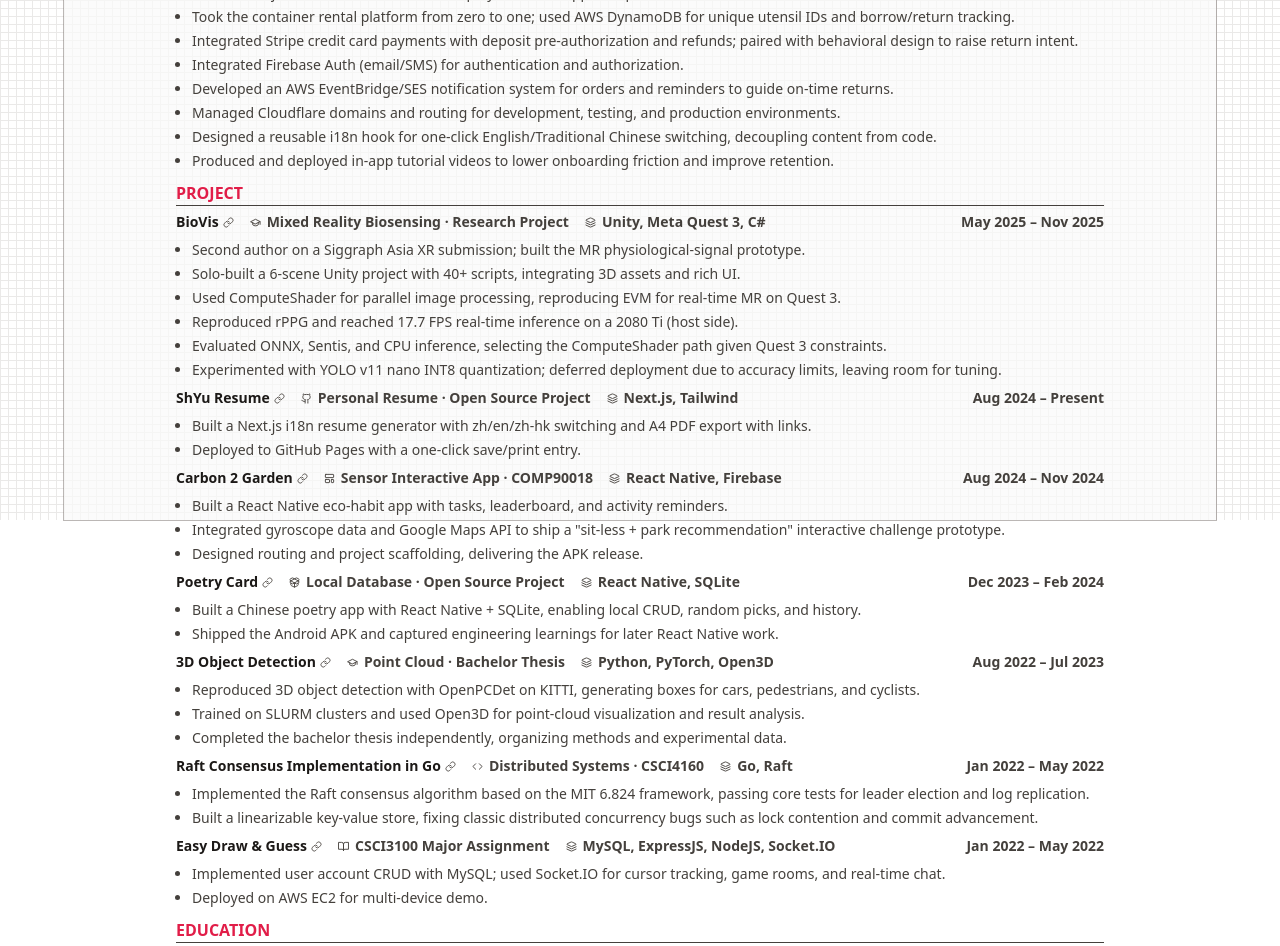
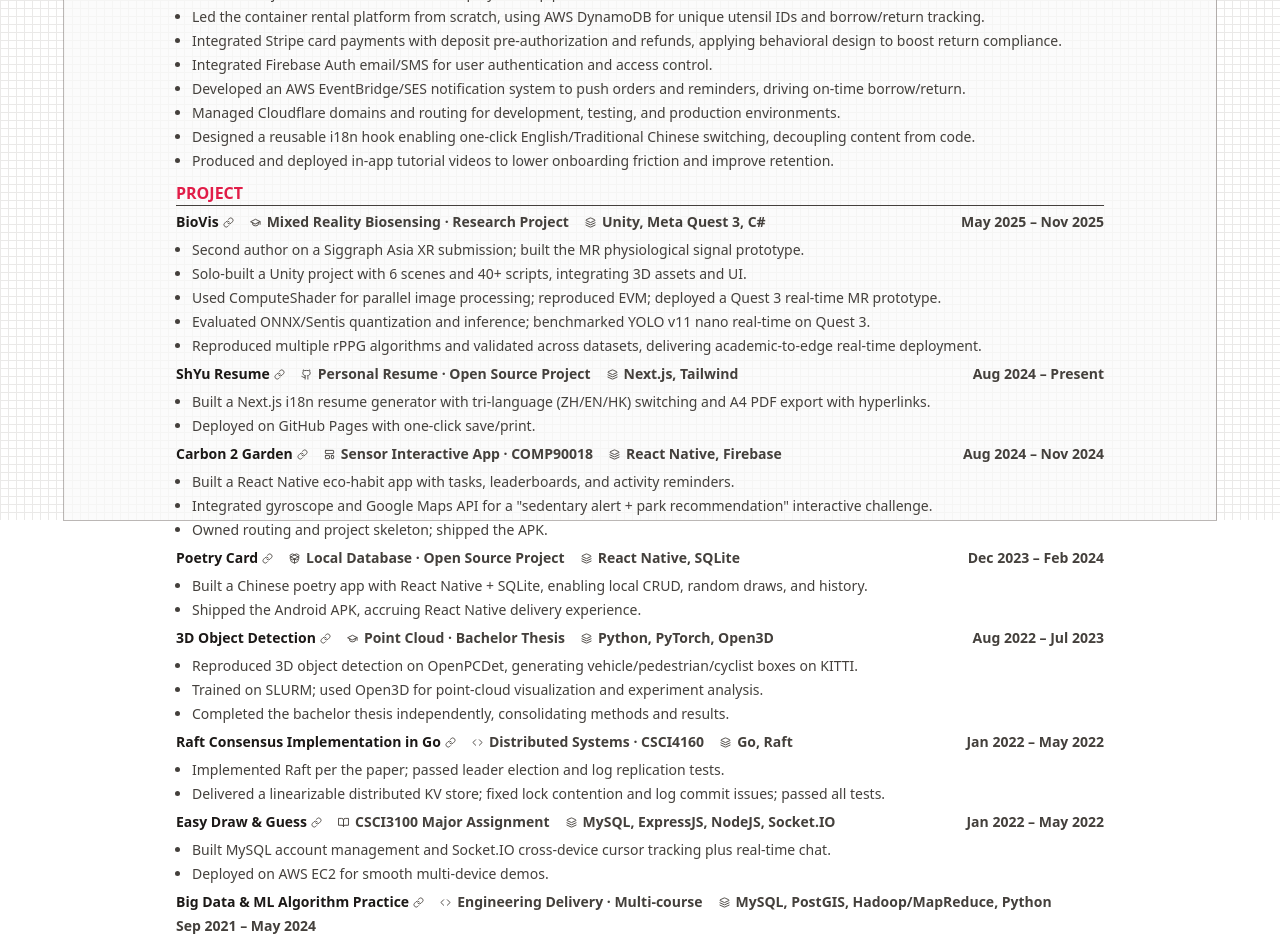
Before and after one commit to shyu216/shyu-resume, a Next.js app: page / in a window 1280 px wide. Shown: the part 280-1226 px from the top of the page. Built offline with nearby package versions, Linux system fonts and the light colour scheme.

Commit message:
add some course details

```diff
--- a/components/section/experience.tsx
+++ b/components/section/experience.tsx
@@ -45,14 +45,14 @@
         </div>
       </div>
 
-      {bulletPoints && <ul className="list-disc ml-4 mt-1">
-        {bulletPoints.map((point, index) => (
+      {bulletPointsShort && <ul className="flex gap-x-8 items-center flex-wrap ml-4 list-disc">
+        {bulletPointsShort.map((point, index) => (
           <li key={index}>{point}</li>
         ))}
       </ul>}
 
-      {bulletPointsShort && <ul className="flex gap-x-8 items-center flex-wrap ml-4 list-disc">
-        {bulletPointsShort.map((point, index) => (
+      {bulletPoints && <ul className="list-disc ml-4 mt-1">
+        {bulletPoints.map((point, index) => (
           <li key={index}>{point}</li>
         ))}
       </ul>}
--- a/content/en/projects.ts
+++ b/content/en/projects.ts
@@ -11,12 +11,11 @@
     dateRange: "May 2025 – Nov 2025",
     techStack: "Unity, Meta Quest 3, C#",
     bullets: [
-      "Second author on a Siggraph Asia XR submission; built the MR physiological-signal prototype.",
-      "Solo-built a 6-scene Unity project with 40+ scripts, integrating 3D assets and rich UI.",
-      "Used ComputeShader for parallel image processing, reproducing EVM for real-time MR on Quest 3.",
-      "Reproduced rPPG and reached 17.7 FPS real-time inference on a 2080 Ti (host side).",
-      "Evaluated ONNX, Sentis, and CPU inference, selecting the ComputeShader path given Quest 3 constraints.",
-      "Experimented with YOLO v11 nano INT8 quantization; deferred deployment due to accuracy limits, leaving room for tuning.",
+    "Second author on a Siggraph Asia XR submission; built the MR physiological signal prototype.",
+    "Solo-built a Unity project with 6 scenes and 40+ scripts, integrating 3D assets and UI.",
+    "Used ComputeShader for parallel image processing; reproduced EVM; deployed a Quest 3 real-time MR prototype.",
+    "Evaluated ONNX/Sentis quantization and inference; benchmarked YOLO v11 nano real-time on Quest 3.",
+    "Reproduced multiple rPPG algorithms and validated across datasets, delivering academic-to-edge real-time deployment.",
     ],
     rank: 1,
   },
@@ -29,8 +28,8 @@
     dateRange: "Aug 2024 – Present",
     techStack: "Next.js, Tailwind",
     bullets: [
-      "Built a Next.js i18n resume generator with zh/en/zh-hk switching and A4 PDF export with links.",
-      "Deployed to GitHub Pages with a one-click save/print entry.",
+	  "Built a Next.js i18n resume generator with tri-language (ZH/EN/HK) switching and A4 PDF export with hyperlinks.",
+	  "Deployed on GitHub Pages with one-click save/print.",
     ],
     rank: 1,
   },
@@ -43,9 +42,9 @@
     dateRange: "Aug 2024 – Nov 2024",
     techStack: "React Native, Firebase",
     bullets: [
-      "Built a React Native eco-habit app with tasks, leaderboard, and activity reminders.",
-      "Integrated gyroscope data and Google Maps API to ship a \"sit-less + park recommendation\" interactive challenge prototype.",
-      "Designed routing and project scaffolding, delivering the APK release.",
+    "Built a React Native eco-habit app with tasks, leaderboards, and activity reminders.",
+    "Integrated gyroscope and Google Maps API for a \"sedentary alert + park recommendation\" interactive challenge.",
+    "Owned routing and project skeleton; shipped the APK.",
     ],
     rank: 1,
   },
@@ -58,8 +57,8 @@
     dateRange: "Dec 2023 – Feb 2024",
     techStack: "React Native, SQLite",
     bullets: [
-      "Built a Chinese poetry app with React Native + SQLite, enabling local CRUD, random picks, and history.",
-      "Shipped the Android APK and captured engineering learnings for later React Native work.",
+	  "Built a Chinese poetry app with React Native + SQLite, enabling local CRUD, random draws, and history.",
+	  "Shipped the Android APK, accruing React Native delivery experience.",
     ],
     rank: 2,
   },
@@ -72,9 +71,9 @@
     dateRange: "Aug 2022 – Jul 2023",
     techStack: "Python, PyTorch, Open3D",
     bullets: [
-      "Reproduced 3D object detection with OpenPCDet on KITTI, generating boxes for cars, pedestrians, and cyclists.",
-      "Trained on SLURM clusters and used Open3D for point-cloud visualization and result analysis.",
-      "Completed the bachelor thesis independently, organizing methods and experimental data.",
+    "Reproduced 3D object detection on OpenPCDet, generating vehicle/pedestrian/cyclist boxes on KITTI.",
+    "Trained on SLURM; used Open3D for point-cloud visualization and experiment analysis.",
+    "Completed the bachelor thesis independently, consolidating methods and results.",
     ],
     rank: 1,
   },
@@ -87,8 +86,8 @@
     dateRange: "Jan 2022 – May 2022",
     techStack: "Go, Raft",
     bullets: [
-      "Implemented the Raft consensus algorithm based on the MIT 6.824 framework, passing core tests for leader election and log replication.",
-      "Built a linearizable key-value store, fixing classic distributed concurrency bugs such as lock contention and commit advancement.",
+	  "Implemented Raft per the paper; passed leader election and log replication tests.",
+	  "Delivered a linearizable distributed KV store; fixed lock contention and log commit issues; passed all tests.",
     ],
     rank: 1,
   },
@@ -101,9 +100,25 @@
     dateRange: "Jan 2022 – May 2022",
     techStack: "MySQL, ExpressJS, NodeJS, Socket.IO",
     bullets: [
-      "Implemented user account CRUD with MySQL; used Socket.IO for cursor tracking, game rooms, and real-time chat.",
-      "Deployed on AWS EC2 for multi-device demo.",
+    "Built MySQL account management and Socket.IO cross-device cursor tracking plus real-time chat.",
+    "Deployed on AWS EC2 for smooth multi-device demos.",
     ],
     rank: 3,
   },
+  {
+    id: "course-algorithm-practice",
+    name: "Big Data & ML Algorithm Practice",
+    subtitle: "Engineering Delivery · Multi-course",
+    subtitleIcon: Icons.Code,
+    link: "https://shyu216.github.io/knownoevil/study/",
+    dateRange: "Sep 2021 – May 2024",
+    techStack: "MySQL, PostGIS, Hadoop/MapReduce, Python",
+    bullets: [
+      "IERG4300 (Big Data): Designed Hadoop/MapReduce distributed algorithms (parallel Dijkstra, PageRank, K-Means); optimized data processing flow.",
+      "CSCI3170 (Databases): Designed 5 related tables with PK/FK; wrote 8 complex SQL queries for league/team/sponsor analytics.",
+      "GEOM90008 (Spatial DB): Used PostGIS spatial SQL for distance, routing, elevation analyses across GIS scenarios.",
+      "COMP90054 (AI Planning): Built multi-strategy Splendor agents, modeling MDP and rewards; tuned a planning agent to a 27–13 record; honed search/heuristic tuning.",
+    ],
+    rank: 1,
+  },
 ];
--- a/content/en/work-experience.ts
+++ b/content/en/work-experience.ts
@@ -10,14 +10,14 @@
 		dateRange: "Apr 2023 - Feb 2024",
 		techStack: "Next.js, AWS",
 		bullets: [
-			"Technical lead; led a 3-person team, delivered 80+ features across consumer and merchant apps, passed UAT, and launched.",
-			"Built a Next.js SSR PWA with AWS CDK/Amplify CI/CD to support rapid iteration.",
-			"Took the container rental platform from zero to one; used AWS DynamoDB for unique utensil IDs and borrow/return tracking.",
-			"Integrated Stripe credit card payments with deposit pre-authorization and refunds; paired with behavioral design to raise return intent.",
-			"Integrated Firebase Auth (email/SMS) for authentication and authorization.",
-			"Developed an AWS EventBridge/SES notification system for orders and reminders to guide on-time returns.",
+			"Technical lead; led a 3-person team to deliver 80+ features across consumer and restaurant apps, pass UAT, and launch.",
+			"Built a Next.js SSR PWA with AWS CDK/Amplify CI/CD pipelines to accelerate iteration.",
+			"Led the container rental platform from scratch, using AWS DynamoDB for unique utensil IDs and borrow/return tracking.",
+			"Integrated Stripe card payments with deposit pre-authorization and refunds, applying behavioral design to boost return compliance.",
+			"Integrated Firebase Auth email/SMS for user authentication and access control.",
+			"Developed an AWS EventBridge/SES notification system to push orders and reminders, driving on-time borrow/return.",
 			"Managed Cloudflare domains and routing for development, testing, and production environments.",
-			"Designed a reusable i18n hook for one-click English/Traditional Chinese switching, decoupling content from code.",
+			"Designed a reusable i18n hook enabling one-click English/Traditional Chinese switching, decoupling content from code.",
 			"Produced and deployed in-app tutorial videos to lower onboarding friction and improve retention."
 		]
 	}
--- a/content/zh-hk/projects.ts
+++ b/content/zh-hk/projects.ts
@@ -11,12 +11,11 @@
     dateRange: "2025年5月 - 2025年11月",
     techStack: "Unity, Meta Quest 3, C#",
     bullets: [
-      "協助導師完成 Siggraph Asia XR 論文投稿（第二作者），負責 MR 生理信號檢測原型開發",
-      "獨立開發 6 場景、40+ 腳本的 Unity 項目，整合 3D 模型與豐富 UI",
-      "利用 ComputeShader 並行加速圖像處理，複現 EVM 算法，實現 Quest 3 端實時 MR 原型",
-      "複現 rPPG 算法，在 2080 Ti 上達到 17.7 FPS 實時推理（主機端）",
-      "評估 ONNX、Sentis 及 CPU 推理方案，基於 Quest 3 算力限制選定 ComputeShader 路徑",
-      "嘗試 YOLO v11 nano INT8 量化，因精度約束未部署，保留模型優化空間"
+    "協助導師完成 Siggraph Asia XR 論文投稿（第二作者），負責 MR 生理信號檢測軟件原型開發",
+    "獨立開發 6 場景、40+ 腳本的 Unity 專案，完成 3D 資源整合與 UI 搭建",
+    "基於 ComputeShader 實現圖像處理並行加速，複現 EVM 算法，完成 Quest 3 實時 MR 原型部署",
+    "評估 ONNX、Sentis 模型量化與推理方案，在 Quest 3 完成 YOLO v11 nano 實時推理測試與對比",
+    "複現多款 rPPG 算法並在多數據集完成性能驗證，實現從學術評估到端側實時部署"
     ],
     rank: 1,
   },
@@ -29,8 +28,8 @@
     dateRange: "2024年8月 - 進行中",
     techStack: "Next.js, Tailwind",
     bullets: [
-      "開發基於 Next.js 的 i18n 履歷生成器，支援中/英/港三語切換及 A4 PDF 導出（含超鏈接）",
-      "部署於 GitHub Pages，提供一鍵保存/打印入口"
+	  "開發基於 Next.js 的 i18n 履歷生成器，支援中/英/港三語切換及 A4 PDF 導出（含超連結）",
+	  "部署於 GitHub Pages，提供一鍵保存/列印入口"
     ],
     rank: 1,
   },
@@ -43,9 +42,9 @@
     dateRange: "2024年8月 - 2024年11月",
     techStack: "React Native, Firebase",
     bullets: [
-      "開發 React Native 環保習慣 App，實現任務系統、排行榜、運動提醒",
-      "集成陀螺儀傳感器與 Google Maps API，完成“久坐提醒+公園推薦”互動挑戰原型",
-      "負責路由設計及項目架構，完成 APK 打包發布"
+    "開發 React Native 環保習慣 App，實現任務系統、排行榜、運動提醒",
+    "集成陀螺儀傳感器與 Google Maps API，完成“久坐提醒 + 公園推薦”互動挑戰原型",
+    "負責路由設計及專案骨架，完成 APK 打包發布"
     ],
     rank: 1,
   },
@@ -58,8 +57,8 @@
     dateRange: "2023年12月 - 2024年2月",
     techStack: "React Native, SQLite",
     bullets: [
-      "使用 React Native + SQLite 開發古詩詞 App，實現本地 CRUD、隨機抽取、歷史記錄",
-      "完成 Android APK 打包發布，為後續 React Native 項目積累工程經驗"
+	  "使用 React Native + SQLite 開發古詩詞 App，實現本地 CRUD、隨機抽取、歷史記錄",
+	  "完成 Android APK 打包發布，為後續 React Native 專案累積工程經驗"
     ],
     rank: 2,
   },
@@ -72,9 +71,9 @@
     dateRange: "2022年8月 - 2023年7月",
     techStack: "Python, PyTorch, Open3D",
     bullets: [
-      "基於 OpenPCDet 複現 3D 目標檢測，在 KITTI 數據集生成車輛/行人/自行車檢測框",
-      "使用 SLURM 集群訓練模型，通過 Open3D 完成點雲可視化及實驗結果分析",
-      "獨立完成本科畢業論文，系統整理檢測方法與實驗數據"
+    "基於 OpenPCDet 複現 3D 目標檢測，在 KITTI 數據集生成車輛/行人/自行車檢測框",
+    "使用 SLURM 集群訓練模型，透過 Open3D 完成點雲視覺化與實驗分析",
+    "獨立完成本科畢業論文，系統整理檢測方法與實驗數據"
     ],
     rank: 1,
   },
@@ -87,9 +86,25 @@
   dateRange: "2022年1月 - 2022年5月",
   techStack: "MySQL, ExpressJS, NodeJS, Socket.IO",
     bullets: [
-      "基於MySQL實現遊戲帳號增刪改查，利用Socket.IO實現跨設備光標追蹤、遊戲房間與即時聊天。",
-      "部署於AWS EC2雲端，支持多設備流暢演示。",
+    "基於 MySQL 實現遊戲帳號管理，利用 Socket.IO 實現跨設備游標追蹤與即時聊天",
+    "部署於 AWS EC2，支援多設備流暢演示"
     ],
     rank: 3,
   },
+  {
+    id: "course-algorithm-practice",
+    name: "大數據與機器學習算法實踐",
+    subtitle: "工程落地 · 多課程綜合",
+    subtitleIcon: Icons.Code,
+    link: "https://shyu216.github.io/knownoevil/study/",
+    dateRange: "2021年9月 - 2024年5月",
+    techStack: "MySQL, PostGIS, Hadoop/MapReduce, Python",
+    bullets: [
+      "IERG4300（大數據分析）：基於 Hadoop/MapReduce 設計分布式算法，實現並行 Dijkstra、PageRank、K-Means，優化大數據處理流程",
+      "CSCI3170（數據庫）：設計 5 張帶主鍵/外鍵的關聯表，撰寫 8 個高複雜度 SQL 查詢，完成體育聯賽數據統計分析",
+      "GEOM90008（空間數據庫）：基於 PostGIS 實現空間 SQL 查詢，落地距離計算、路徑規劃、高程分析等 GIS 場景",
+      "COMP90054（AI 規劃）：為 Splendor 遊戲設計多策略 AI，抽象 MDP 狀態、設計獎勵，優化規劃 Agent（27 勝 13 負），掌握搜索/調參",
+    ],
+    rank: 1,
+  },
 ];
--- a/content/zh/projects.ts
+++ b/content/zh/projects.ts
@@ -11,12 +11,11 @@
     dateRange: "2025年5月 - 2025年11月",
     techStack: "Unity, Meta Quest 3, C#",
     bullets: [
-      "协助导师完成 Siggraph Asia XR 论文投稿（第二作者），负责 MR 生理信号检测原型开发",
-      "独立开发 6 场景、40+ 脚本的 Unity 项目，集成 3D 模型与丰富 UI",
-      "利用 ComputeShader 并行加速图像处理，复现 EVM 算法，实现 Quest 3 端实时 MR 原型",
-      "复现 rPPG 算法，在 2080 Ti 上达到 17.7 FPS 实时推理（主机端）",
-      "评估 ONNX、Sentis 及 CPU 推理方案，基于 Quest 3 算力限制选定 ComputeShader 路径",
-      "尝试 YOLO v11 nano INT8 量化，因精度约束未部署，保留模型优化空间",
+      "协助导师完成 Siggraph Asia XR 论文投稿（第二作者），负责 MR 生理信号检测软件原型开发",
+      "独立开发 6 场景、40+ 脚本的 Unity 项目，完成 3D 资源整合与 UI 界面搭建",
+      "基于 ComputeShader 实现图像处理并行加速，复现 EVM 算法，完成 Quest 3 实时 MR 原型部署",
+      "评估 ONNX、Sentis 等模型量化与推理方案，在 Quest 3 完成 YOLO v11 nano 实时推理性能测试与对比",
+      "复现多款 rPPG 算法并在多数据集上完成性能验证，实现从学术评估到实时端侧部署的落地",
     ],
     rank: 1,
   },
@@ -87,8 +86,8 @@
     dateRange: "2022年1月 - 2022年5月",
     techStack: "Go, Raft",
     bullets: [
-      "基于 MIT 6.824 框架实现 Raft 共识算法，通过 Leader Election 及日志复制核心测试",
-      "实现线性一致 KV 存储，修复锁竞争、commit 推进等分布式系统典型并发 bug",
+      "研读 Raft 论文核心原理，基于论文要点实现 Raft 共识算法，通过 Leader 选举与日志复制核心模块测试",
+      "实现支持线性一致性的分布式 KV 存储，修复锁竞争、日志提交推进等分布式系统典型并发问题，稳定通过所有测试用例",
     ],
     rank: 1,
   },
@@ -106,4 +105,20 @@
     ],
     rank: 3,
   },
+  {
+  id: "course-algorithm-practice",
+  name: "大数据与机器学习算法实践",
+  subtitle: "工程落地 · 多课程综合",
+  subtitleIcon: Icons.Code,
+  link: "https://shyu216.github.io/knownoevil/study/",
+  dateRange: "2021年9月 - 2024年5月",
+  techStack: "MySQL, PostGIS, Hadoop/MapReduce, Python",
+  bullets: [
+    "IERG4300（大数据分析）：基于Hadoop/MapReduce设计分布式算法系统，实现并行Dijkstra单源最短路径、PageRank、K-Means聚类等算法，掌握大数据处理流程优化技巧",
+    "CSCI3170（数据库）：设计5张带主键/外键的关联表，编写8个高复杂度SQL查询（多表联查/嵌套子查询/自定义公式），完成联赛/球队/赞助商的体育数据统计分析",
+    "GEOM90008（空间数据库）：基于PostGIS实现空间SQL查询，落地地理距离计算、路径规划、高程分析等GIS场景，覆盖单点高程查询、区域坡度统计等核心需求",
+    "COMP90054（AI 规划）：针对Splendor游戏开发多策略AI智能体，抽象MDP状态空间/设计奖励函数，优化经典规划Agent（击败TA基准，27胜13负），掌握强化学习参数调优逻辑"
+  ],
+  rank: 1,
+},
 ];
--- a/content/zh/work-experience.ts
+++ b/content/zh/work-experience.ts
@@ -10,8 +10,8 @@
     dateRange: "2023年4月 - 2024年2月",
     techStack: "Next.js, AWS",
     bullets: [
-      "技术负责人，带领 3 人团队，完成 80+ 功能开发，通过 UAT 并上线，涵盖用户端与商家端双应用",
-      "搭建 Next.js SSR PWA + AWS CDK/Amplify CI/CD，实现快速迭代",
+      "技术负责人，带领 3 人团队，完成 80+ 功能开发，通过 UAT 并上线，涵盖顾客与餐厅双端系统",
+      "搭建 Next.js SSR PWA + AWS CDK/Amplify CI/CD 工作流，加速迭代",
       "从 0 到 1 主导餐盒租借平台开发，基于 AWS DynamoDB 实现餐具唯一标识与借还追踪核心流程",
       "集成 Stripe 信用卡支付，支持押金预授权与退款，结合行为设计提升用户归还意愿",
       "集成 Firebase Auth 邮箱/SMS 认证，完成用户身份认证与权限管理",
```
Also changed, not shown: content/zh-hk/work-experience.ts (+9 -9 lines), 1 other file (tests, documents, lock files or other folders).
